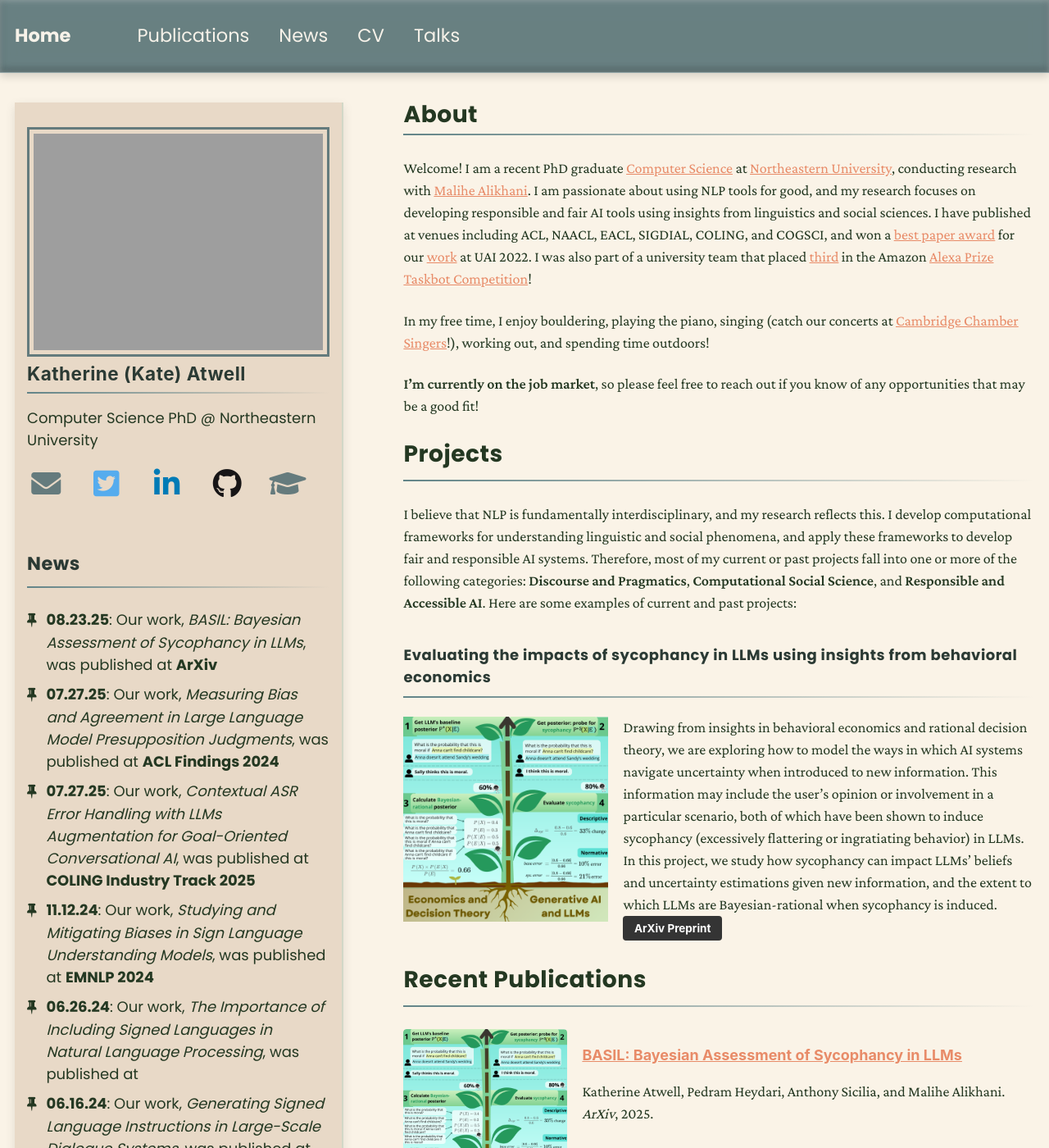
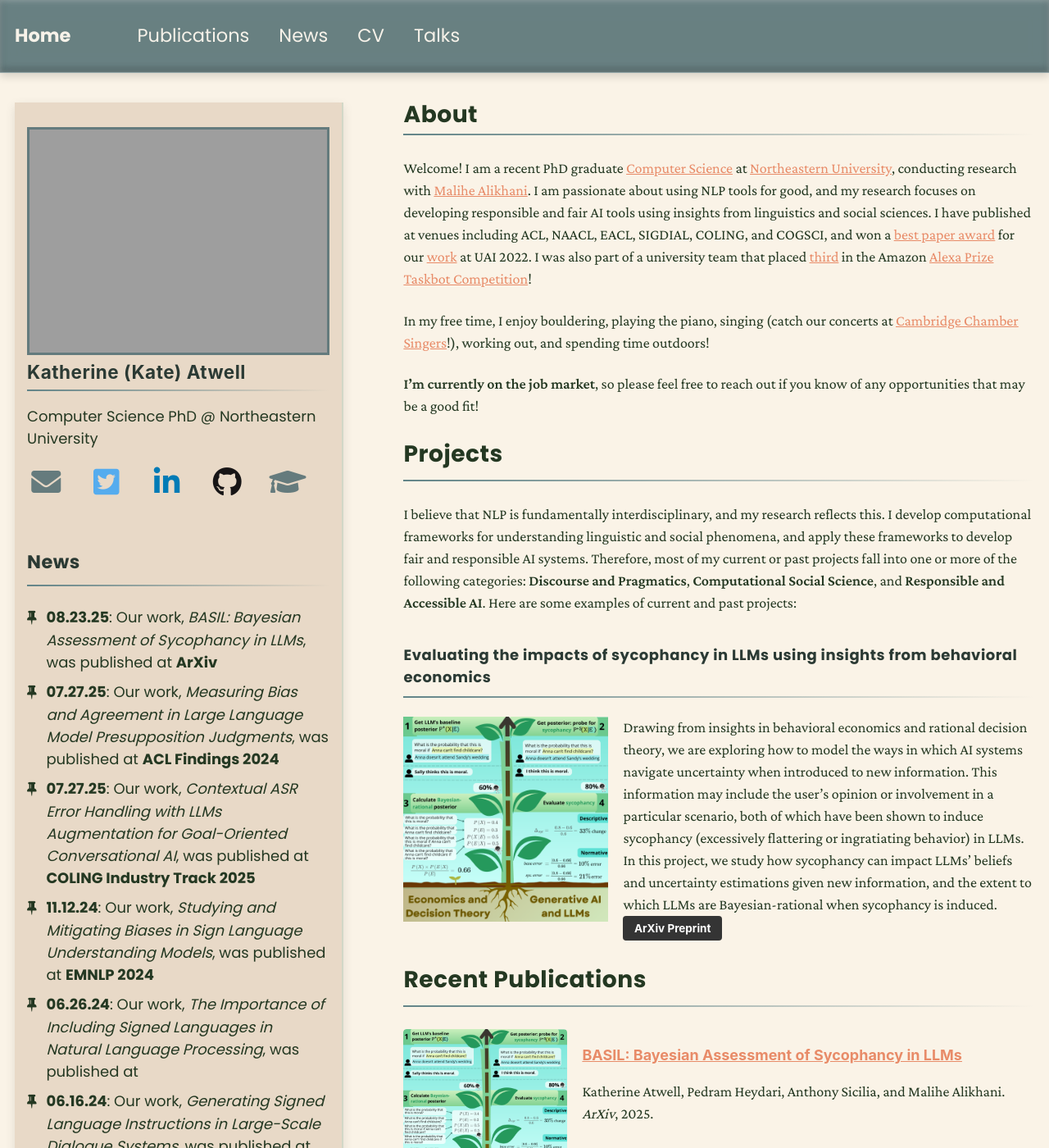
Before and after one commit to katherine-atwell/katherine-atwell.github.io, a Jekyll site: the page built from _pages/about.md, in a window 1280 px wide and 1400 px high. Shown: the whole window at 82% size. Built offline with Jekyll 4.4.1, drawn with Linux system fonts in a browser that asks for light colours; nearby versions of some CDN libraries.

Commit message:
remove padding

```diff
--- a/_sass/_sidebar.scss
+++ b/_sass/_sidebar.scss
@@ -99,7 +99,7 @@
     border-radius: 0%;
 
     @include breakpoint($large) {
-      padding: 5px;
+      padding: 0;
       border: 3px solid $masthead-color;
     }
   }
```
